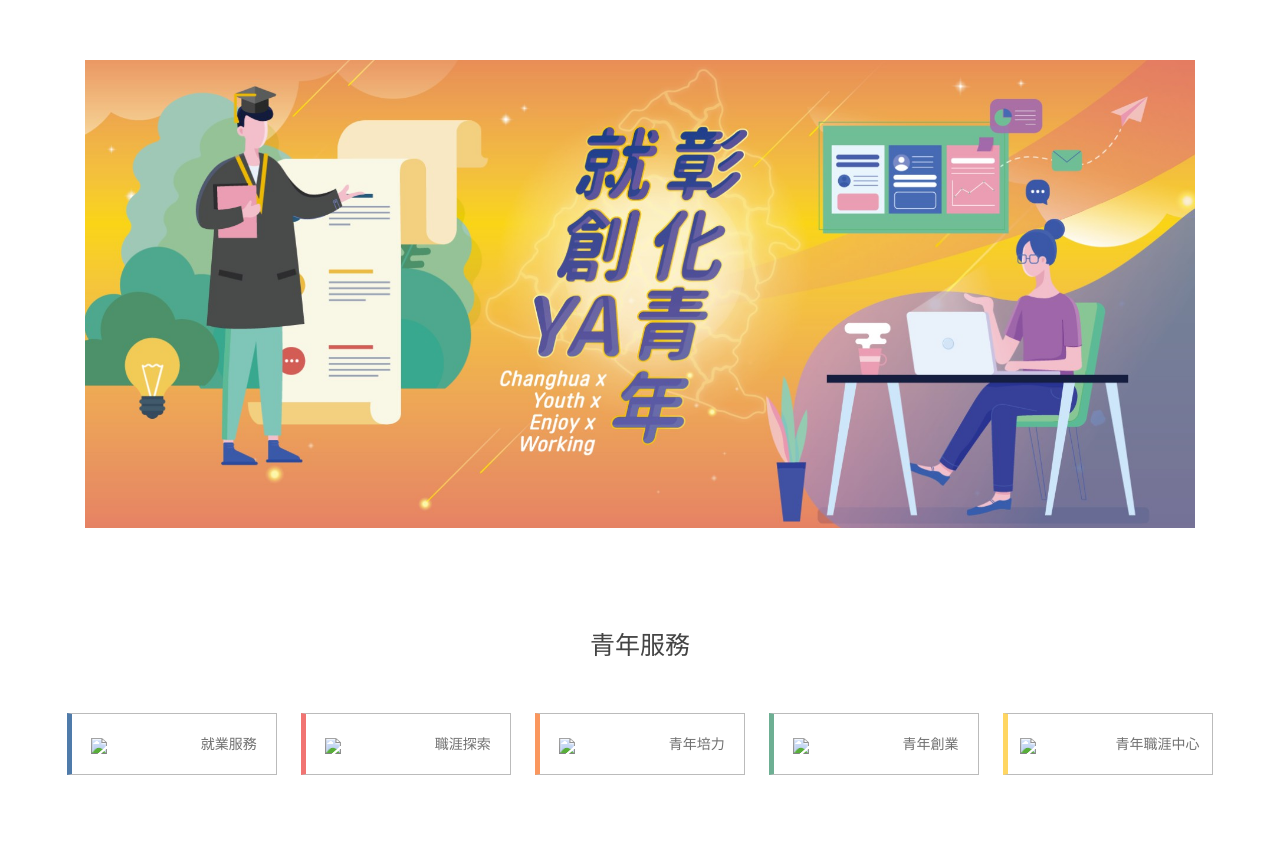
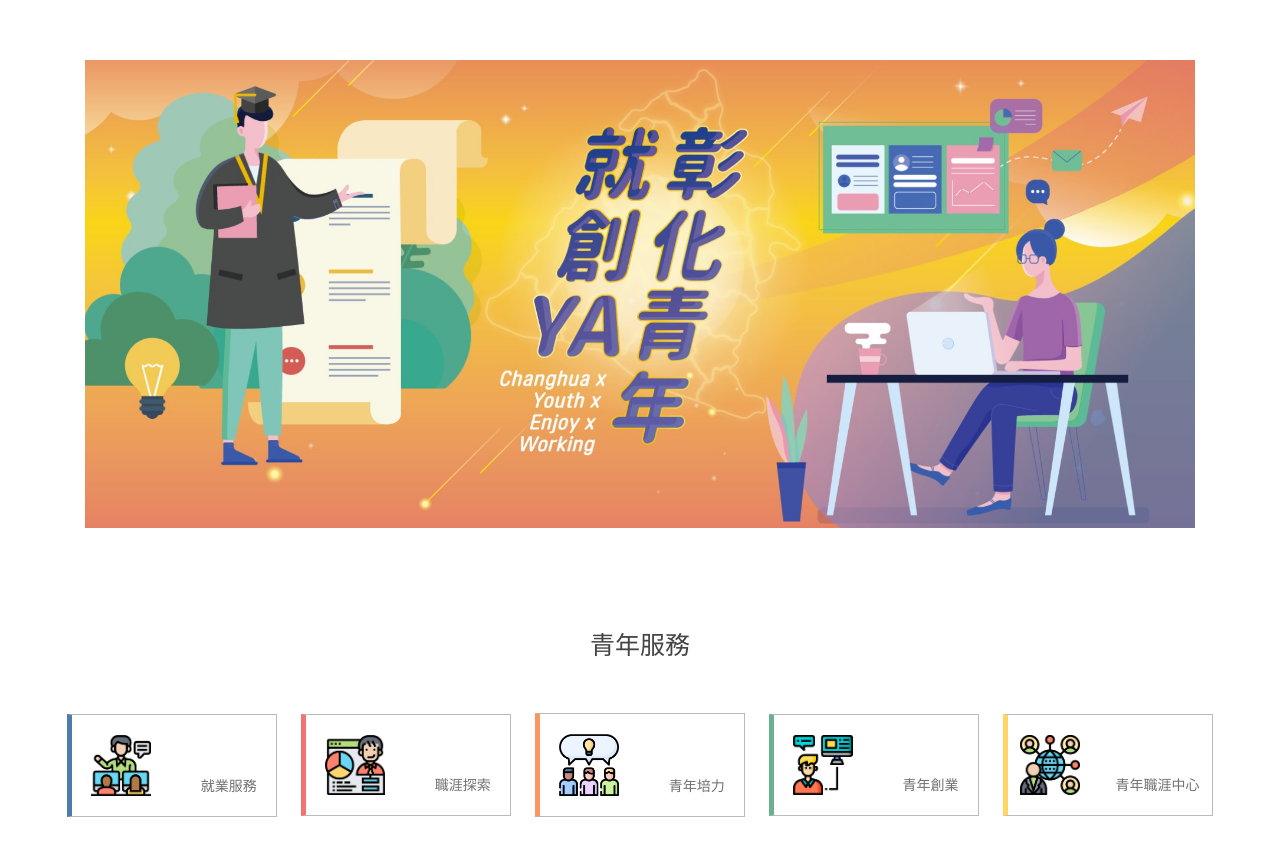
Before and after one commit to YowRu/MtradeforTest, a plain HTML site: page index.html in a window 1280 px wide. Shown: the part 110-966 px from the top of the page. Drawn offline with Linux system fonts and the light colour scheme; no server answers.

Commit message:
Replace image link.

```diff
--- a/index.html
+++ b/index.html
@@ -29,25 +29,25 @@
     <div class="main container">
         <div class="title">青年服務</div>
         <div class="row">
-            <a href="employment.html"> <img src="layout/img/panel01.png">
+            <a href="employment.html"> <img src="img/layout/panel01.png">
                 <p>就業服務</p>
             </a>
-            <a href="explore.html"> <img src="layout/img/panel02.png">
+            <a href="explore.html"> <img src="img/layout/panel02.png">
                 <p>職涯探索</p>
             </a>
-            <a href="course.html"> <img src="layout/img/panel03.png">
+            <a href="course.html"> <img src="img/layout/panel03.png">
                 <p>青年培力</p>
             </a>
-            <a href="entrepreneurship.html"> <img src="layout/img/panel04.png">
+            <a href="entrepreneurship.html"> <img src="img/layout/panel04.png">
                 <p>青年創業</p>
             </a>
-            <a href="careerCenter.html"> <img src="layout/img/panel05.png">
+            <a href="careerCenter.html"> <img src="img/layout/panel05.png">
                 <p>青年職涯中心</p>
             </a>
         </div>
     </div>
     <!-- /分類區 -->
-    <a href="#top" class="top" title="回到頂端"><img src="layout/img/top.png" width="16"></a>
+    <a href="#top" class="top" title="回到頂端"><img src="img/layout/top.png" width="16"></a>
     <div class="pageNo">0</div>
     <footer></footer>
 </body>
```
